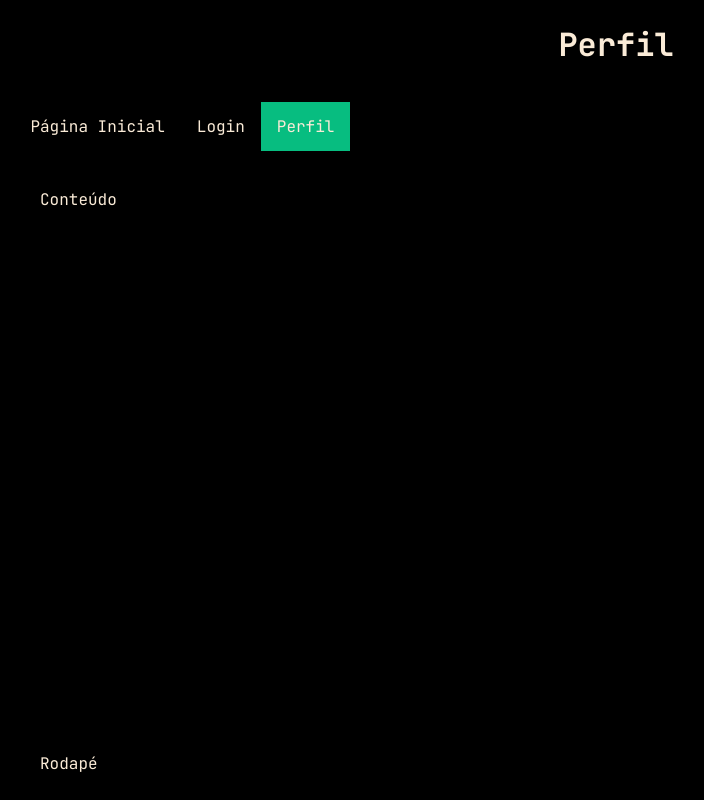
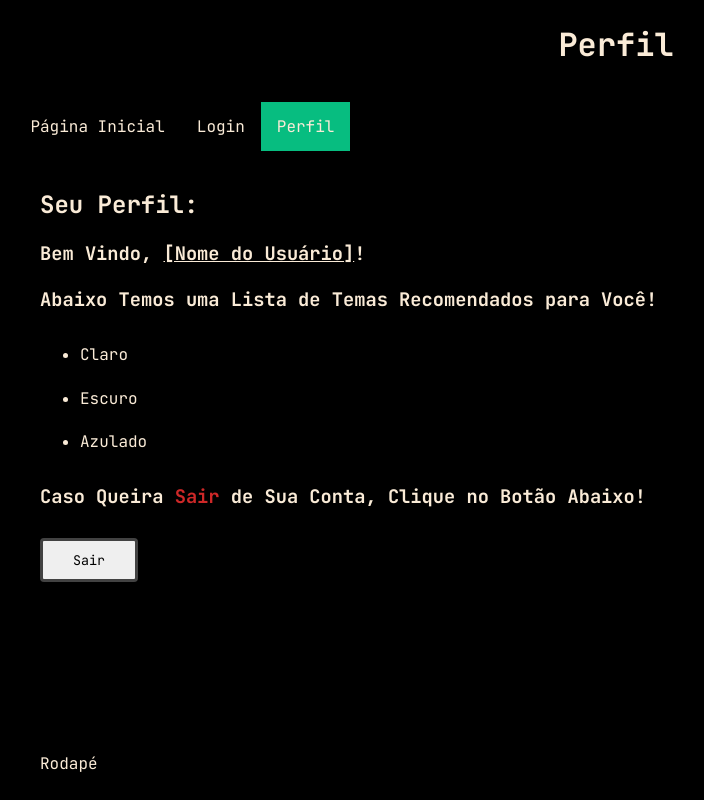
Before and after one commit to ViniciuSidney/Avaliacao-Web-2024-4Bim, a PHP site: page /perfil.html in a window 1280 px wide. Shown: the whole page, without its empty margins (24-728 px from the left). Run offline with PHP 8.4, Linux system fonts and the light colour scheme.

Commit message:
Páginas de Login e Perfil Feitas
HTML e CSS Adicionado

```diff
--- a/perfil.html
+++ b/perfil.html
@@ -24,7 +24,23 @@
         <li><a href="perfil.html" id="nav-link-3" class="nav-link link link-active">Perfil</a></li>
       </ul>
     </nav>
-    <main class="main-frame">Conteúdo</main>
+    <main class="main-frame">
+      <h2>Seu Perfil:</h2>
+      <br>
+      <h3>Bem Vindo, <u>[Nome do Usuário]</u>!</h3>
+      <br>
+      <h3>Abaixo Temos uma Lista de Temas Recomendados para Você!</h3>
+      <br>
+      <ul id="list-themes">
+        <li>Claro</li>
+        <li>Escuro</li>
+        <li>Azulado</li>
+      </ul>
+      <br>
+      <h3>Caso Queira <span id="exit">Sair</span> de Sua Conta, Clique no Botão Abaixo!</h3>
+      <br>
+      <button type="button" id="button-exit">Sair</button>
+    </main>
     <footer class="main-frame">Rodapé</footer>
   </body>
 </html>
--- a/style_perfil.css
+++ b/style_perfil.css
@@ -0,0 +1,33 @@
+
+#exit{
+  color: rgb(206, 40, 40);
+}
+
+#button-exit{
+  padding: 10px 30px;
+	margin: 8px 0;
+	box-sizing: border-box;
+
+	font-family: "JetBrains Mono";
+
+  color: rgb(0, 0, 0);
+  border: 3px solid rgb(66, 66, 66);
+
+  border-radius: 4px;
+
+  cursor: pointer;
+  transition-duration: 0.4s;
+}
+
+#button-exit:hover {
+  color: rgb(58, 0, 0);
+
+  background-color: rgb(206, 40, 40);
+  border: 3px solid rgb(102, 20, 20);
+
+  font-weight: 700;
+}
+
+#list-themes li{
+  padding: 1% 0;
+}
```
Also changed, not shown: style_login.css (+19 -0 lines).
